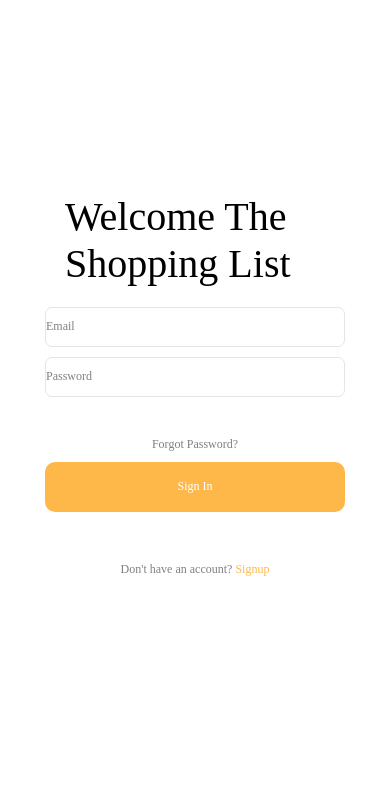
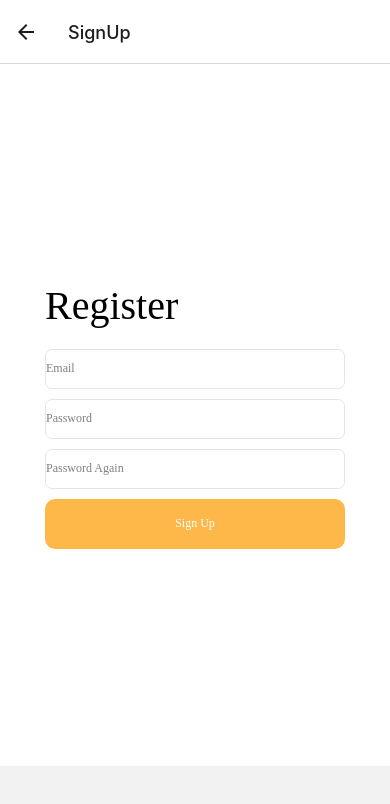
Before and after one commit to adiguzelburak/shopping-list-react-native, a React Native app: screen /SignUp in a window 390 px wide. Shown: the top 804 px of the page. Built offline with nearby package versions, Linux system fonts and the light colour scheme.

Commit message:
sign up button added.

```diff
--- a/App.js
+++ b/App.js
@@ -6,73 +6,37 @@
  * @flow strict-local
  */
 
-import React, {useState} from 'react';
-import {
-  Button,
-  SafeAreaView,
-  ScrollView,
-  StatusBar,
-  StyleSheet,
-  Switch,
-  Text,
-  TextInput,
-  useColorScheme,
-  View,
-} from 'react-native';
-import LoginButton from './components/loginButton';
+import {NavigationContainer} from '@react-navigation/native';
+import {createNativeStackNavigator} from '@react-navigation/native-stack';
+import React from 'react';
+import {StyleSheet, View} from 'react-native';
+import Login from './pages/Login';
+import SignUp from './pages/SignUp';
+
+const Stack = createNativeStackNavigator();
 
 const App = () => {
-  const [loginMail, setLoginMail] = useState('');
-  const [loginPassword, setLoginPassword] = useState('');
-  const smt = () => {};
   return (
-    <View style={styles.container}>
-      <Text style={styles.title}>Welcome The Shopping List</Text>
-
-      <View style={styles.viewBox}>
-        <TextInput
-          style={styles.loginInput}
-          value={loginMail}
-          onChangeText={e => setLoginMail(e)}
-          keyboardType={'number-pad'}
-          placeholder="Email"
+    <NavigationContainer>
+      <Stack.Navigator>
+        <Stack.Screen
+          options={{animation: 'slide_from_left'}}
+          name="Login"
+          component={Login}
         />
-        <TextInput
-          style={styles.loginInput}
-          value={loginPassword}
-          onChangeText={e => setLoginPassword(e)}
-          secureTextEntry
-          placeholder="Password"
+        <Stack.Screen
+          options={{animation: 'flip'}}
+          name="SignUp"
+          component={SignUp}
         />
-        <Text style={styles.textGray}>Forgot Password?</Text>
-        <LoginButton text="Sign In" />
-      </View>
-
-      {/* <View style={styles.viewBox}>
-        <Text style={styles.textGray}>Continue with</Text>
-        <View style={styles.socialBox}>
-          <Button style={styles.circleSocialButtons} title="Google" />
-          <Button style={styles.circleSocialButtons} title="Apple" />
-          <Button
-            style={styles.circleSocialButtons}
-            color={primary}
-            title="Facebook"
-          />
-        </View>
-      </View> */}
-
-      <Text style={styles.textGray}>
-        Don't have an account? <Text style={{color: primary}}>Signup</Text>
-      </Text>
-    </View>
+      </Stack.Navigator>
+    </NavigationContainer>
   );
 };
 
 // size:
 const width_proportion = '100%';
-const input_width_proportion = '80%';
 const height_proportion = '90%';
-const circle_proportion = '50%';
 
 // colors:
 const primary = '#FDB849';
@@ -90,63 +54,6 @@ const styles = StyleSheet.create({
     height: height_proportion,
     backgroundColor: 'white',
   },
-  viewBox: {
-    display: 'flex',
-    justifyContent: 'center',
-    alignItems: 'center',
-    marginTop: 20,
-    marginBottom: 20,
-  },
-  title: {
-    fontFamily: 'EuclidCircularB-SemiBold',
-    fontWeight: '500',
-    fontSize: 40,
-    marginTop: 20,
-    color: dark,
-    width:260
-  },
-  loginInput: {
-    color: gray,
-    borderRadius: 7,
-    borderColor: third,
-    borderWidth: 1,
-    fontSize: 12,
-    backgroundColor: 'white',
-    width: 300,
-    height: 40,
-    marginBottom: 10,
-    fontFamily: 'EuclidCircularB-Light',
-    fontWeight: '500',
-  },
-  textGray: {
-    color: gray,
-    fontFamily: 'EuclidCircularB-Light',
-    fontWeight: '500',
-    fontSize: 12,
-    marginTop:30,
-    marginBottom: 10,
-  },
-  login: {
-    width: height_proportion,
-    height: 30,
-    fontFamily: 'EuclidCircularB-Light',
-    fontWeight: '500',
-    fontSize: 12,
-  },
-  socialBox: {
-    display: 'flex',
-    justifyContent: 'center',
-    alignItems: 'center',
-    flexDirection: 'row',
-    marginTop: 10,
-    marginBottom: 20,
-  },
-  circleSocialButtons: {
-    height: 60,
-    width: 60,
-    borderRadius: circle_proportion,
-    borderColor: gray,
-  },
 });
 
 export default App;
--- a/package.json
+++ b/package.json
@@ -10,10 +10,12 @@
     "lint": "eslint ."
   },
   "dependencies": {
-    "@react-navigation/native": "^6.0.6",
+    "@react-navigation/native": "^6.0.7",
     "@react-navigation/native-stack": "^6.2.5",
     "react": "17.0.2",
-    "react-native": "0.67.1"
+    "react-native": "0.67.1",
+    "react-native-safe-area-context": "^3.3.2",
+    "react-native-screens": "^3.10.2"
   },
   "devDependencies": {
     "@babel/core": "^7.16.12",
--- /dev/null
+++ b/pages/Login.js
@@ -0,0 +1,123 @@
+import React, {useState} from 'react';
+import {StyleSheet, Text, TextInput, View} from 'react-native';
+import LoginButton from '../components/loginButton';
+
+const Login = ({navigation}) => {
+  const [loginMail, setLoginMail] = useState('');
+  const [loginPassword, setLoginPassword] = useState('');
+
+  return (
+    <View style={styles.container}>
+      <Text style={styles.title}>Welcome The Shopping List</Text>
+      <View style={styles.viewBox}>
+        <TextInput
+          style={styles.loginInput}
+          value={loginMail}
+          onChangeText={e => setLoginMail(e)}
+          keyboardType={'number-pad'}
+          placeholder="Email"
+        />
+        <TextInput
+          style={styles.loginInput}
+          value={loginPassword}
+          onChangeText={e => setLoginPassword(e)}
+          secureTextEntry
+          placeholder="Password"
+        />
+        <Text style={styles.textGray}>Forgot Password?</Text>
+        <LoginButton text="Sign In" />
+      </View>
+
+      {/* <View style={styles.viewBox}>
+        <Text style={styles.textGray}>Continue with</Text>
+        <View style={styles.socialBox}>
+          <Button style={styles.circleSocialButtons} title="Google" />
+          <Button style={styles.circleSocialButtons} title="Apple" />
+          <Button
+            style={styles.circleSocialButtons}
+            color={primary}
+            title="Facebook"
+          />
+        </View>
+      </View> */}
+
+      <Text style={styles.textGray}>
+        Don't have an account? <Text style={{color: primary}}>Signup</Text>
+      </Text>
+    </View>
+  );
+};
+
+// size:
+const width_proportion = '100%';
+const height_proportion = '90%';
+// colors:
+const primary = '#FDB849';
+const secondary = '#14213D';
+const dark = '#000000';
+const gray = 'gray';
+const third = '#e5e5e5';
+
+const styles = StyleSheet.create({
+  container: {
+    display: 'flex',
+    justifyContent: 'center',
+    alignItems: 'center',
+    width: width_proportion,
+    height: height_proportion,
+    backgroundColor: 'white',
+  },
+  viewBox: {
+    display: 'flex',
+    justifyContent: 'center',
+    alignItems: 'center',
+    marginTop: 20,
+    marginBottom: 20,
+  },
+  title: {
+    fontFamily: 'EuclidCircularB-SemiBold',
+    fontWeight: '500',
+    fontSize: 40,
+    marginTop: 20,
+    color: dark,
+    width: 260,
+  },
+  loginInput: {
+    color: gray,
+    borderRadius: 7,
+    borderColor: third,
+    borderWidth: 1,
+    fontSize: 12,
+    backgroundColor: 'white',
+    width: 300,
+    height: 40,
+    marginBottom: 10,
+    fontFamily: 'EuclidCircularB-Light',
+    fontWeight: '500',
+  },
+  textGray: {
+    color: gray,
+    fontFamily: 'EuclidCircularB-Light',
+    fontWeight: '500',
+    fontSize: 12,
+    marginTop: 30,
+    marginBottom: 10,
+  },
+  login: {
+    width: height_proportion,
+    height: 30,
+    fontFamily: 'EuclidCircularB-Light',
+    fontWeight: '500',
+    fontSize: 12,
+  },
+  socialBox: {
+    display: 'flex',
+    justifyContent: 'center',
+    alignItems: 'center',
+    flexDirection: 'row',
+    marginTop: 10,
+    marginBottom: 20,
+  },
+});
+
+export default Login;
--- /dev/null
+++ b/pages/SignUp.js
@@ -0,0 +1,93 @@
+import React from 'react';
+import {StyleSheet, Text, TextInput, View} from 'react-native';
+import LoginButton from '../components/loginButton';
+
+const SignUp = () => {
+  return (
+    <View style={styles.container}>
+      <Text style={styles.title}>Register</Text>
+      <View style={styles.viewBox}>
+        <TextInput
+          style={styles.loginInput}
+          onChangeText={e => console.log(e)}
+          keyboardType={'number-pad'}
+          placeholder="Email"
+        />
+        <TextInput
+          style={styles.loginInput}
+          onChangeText={e => console.log(e)}
+          secureTextEntry
+          placeholder="Password"
+          required
+        />
+        <TextInput
+          style={styles.loginInput}
+          onChangeText={e => console.log(e)}
+          secureTextEntry
+          placeholder="Password Again"
+          required
+        />
+        <LoginButton text="Sign Up" />
+      </View>
+    </View>
+  );
+};
+
+// size:
+const width_proportion = '100%';
+const height_proportion = '90%';
+// colors:
+const primary = '#FDB849';
+const secondary = '#14213D';
+const dark = '#000000';
+const gray = 'gray';
+const third = '#e5e5e5';
+
+const styles = StyleSheet.create({
+  container: {
+    display: 'flex',
+    justifyContent: 'center',
+    alignItems: 'center',
+    width: width_proportion,
+    height: height_proportion,
+    backgroundColor: 'white',
+  },
+  viewBox: {
+    display: 'flex',
+    justifyContent: 'center',
+    alignItems: 'center',
+    marginTop: 20,
+    marginBottom: 20,
+  },
+  title: {
+    fontFamily: 'EuclidCircularB-SemiBold',
+    fontWeight: '500',
+    fontSize: 40,
+    marginTop: 20,
+    color: dark,
+    width: 300,
+  },
+  loginInput: {
+    color: gray,
+    borderRadius: 7,
+    borderColor: third,
+    borderWidth: 1,
+    fontSize: 12,
+    backgroundColor: 'white',
+    width: 300,
+    height: 40,
+    marginBottom: 10,
+    fontFamily: 'EuclidCircularB-Light',
+    fontWeight: '500',
+  },
+  textGray: {
+    color: gray,
+    fontFamily: 'EuclidCircularB-Light',
+    fontWeight: '500',
+    fontSize: 12,
+    marginTop: 30,
+    marginBottom: 10,
+  },
+});
+
+export default SignUp;
```
Also changed, not shown: 3 other files (tests, documents, lock files or other folders).
